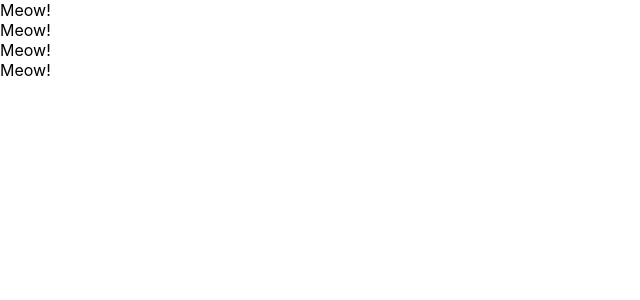
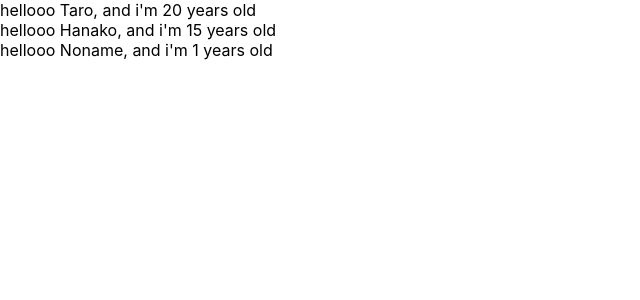
Before and after one commit to shinmetry/react-study, a React (Create React App) app: page / in a window 1280 px wide. Shown: the top 300 px of the page, without its empty margins (0-640 px from the left). Built offline with nearby package versions, Linux system fonts and the light colour scheme.

Commit message:
learn props of component

```diff
--- a/src/App.js
+++ b/src/App.js
@@ -1,29 +1,31 @@
 import React from 'react';
 
-// class App extends Component {
-//   render() {
-//      return (
-//         <React.Fragment>
-//           <label htmlFor="bar">bar</label>
-//           <input type="text" onChange={()=>{console.log("on click!")}}/>
-//         </React.Fragment>
-//        )
-//   }
-// }
-
 const App = () => {
-  return (
-    <div>
-      <Cat />
-      <Cat />
-      <Cat />
-      <Cat />
-      </div>
-      );
+  const profiles = [
+    {name: "Taro", age: 20},
+    {name: "Hanako", age: 15},
+    {name:  "Noname" }
+  ]
+    return (
+      <div>
+        {
+          profiles.map((profile, index)=>{
+            return <User name={profile.name} age={profile.age} key={index}/>
+          })
+        }
+        </div>
+        );
 }
 
-const Cat = () => {
-  return <div > Meow! </div>
+const User = (props) => {
+  return <div >
+    hellooo  {props.name}, and i'm {props.age} years old
+    </div>
 }
 
+User.defaultProps = {
+  age:1
+}
+
+
 export default App;
```
